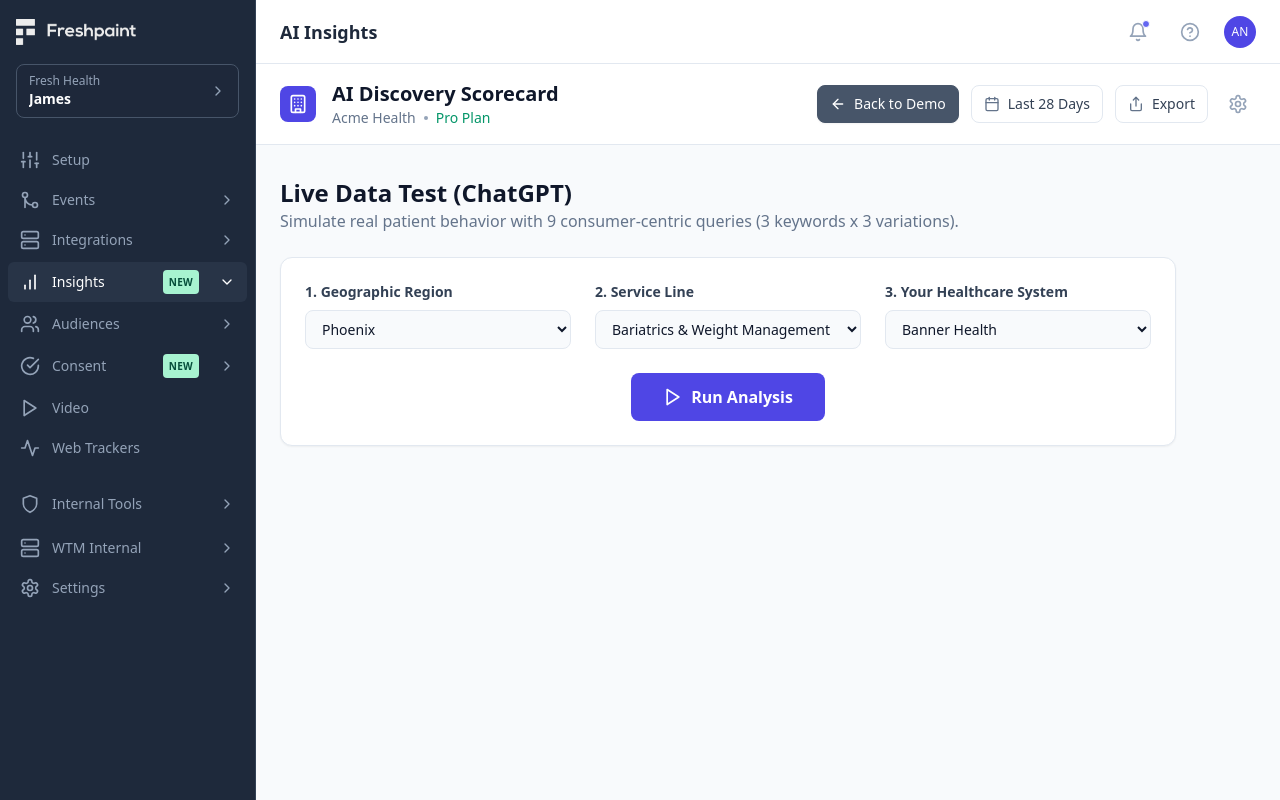
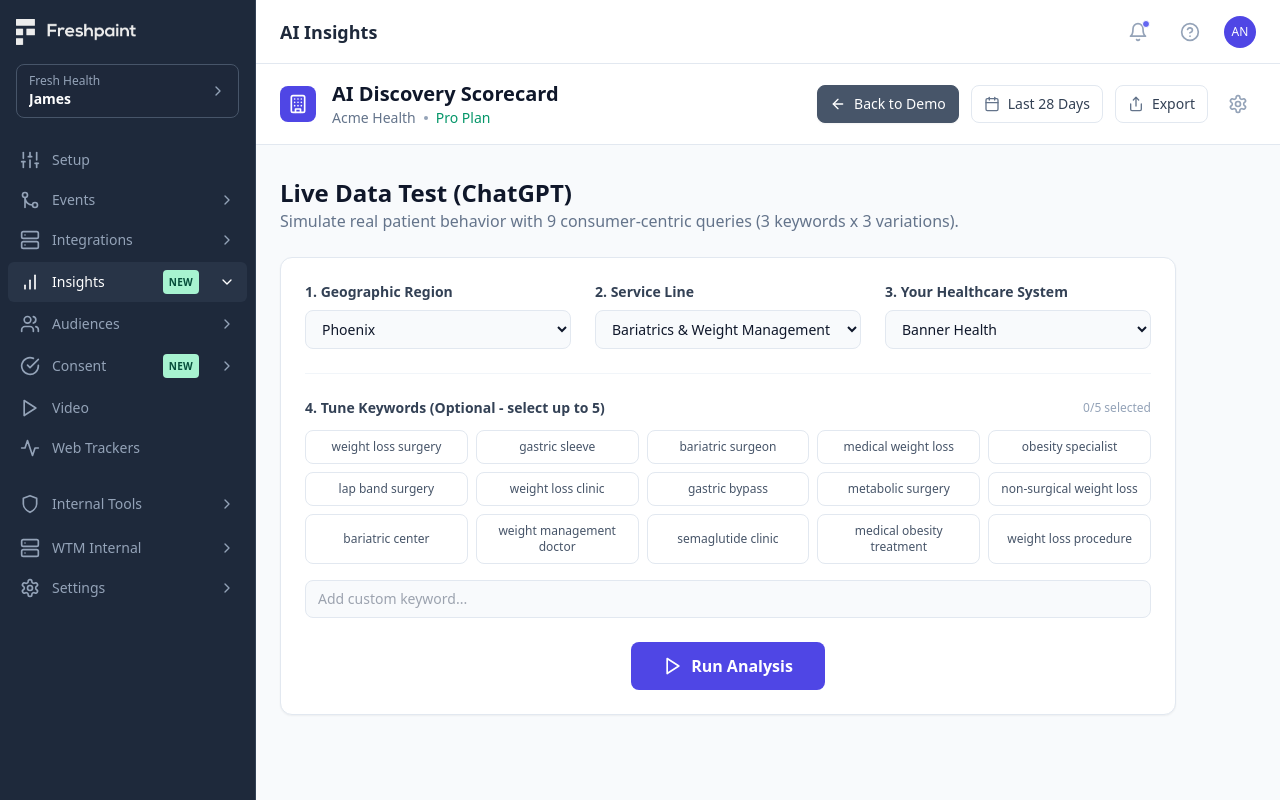
Before and after one commit to jamesrsilvester/ai_discovery_scorecard, a Next.js app: page /test-live in a window 1280 px wide. Built offline with nearby package versions, Linux system fonts and the light colour scheme.

Commit message:
Implement keyword tuning feature with selection grid and custom input

```diff
--- a/src/data/mockData.ts
+++ b/src/data/mockData.ts
@@ -6,6 +6,7 @@ export interface ServiceLine {
     id: string;
     name: string;
     subLines: string[];
+    keywords: string[];
 }
 
 export interface Competitor {
@@ -39,37 +40,83 @@ export const TAXONOMY: ServiceLine[] = [
     {
         id: "bariatrics",
         name: "Bariatrics & Weight Management",
-        subLines: ["Bariatric Surgery", "Medical Weight Loss", "Obesity-Related Conditions"]
+        subLines: ["Bariatric Surgery", "Medical Weight Loss", "Obesity-Related Conditions"],
+        keywords: [
+            "weight loss surgery", "gastric sleeve", "bariatric surgeon", "medical weight loss",
+            "obesity specialist", "lap band surgery", "weight loss clinic", "gastric bypass",
+            "metabolic surgery", "non-surgical weight loss", "bariatric center",
+            "weight management doctor", "semaglutide clinic", "medical obesity treatment",
+            "weight loss procedure"
+        ]
     },
     {
         id: "gi",
         name: "Gastroenterology & Digestive Health",
-        subLines: ["General GI", "Endoscopy", "Colonoscopy", "IBD", "Hepatology"]
+        subLines: ["General GI", "Endoscopy", "Colonoscopy", "IBD", "Hepatology"],
+        keywords: [
+            "gastroenterologist", "endoscopy center", "colonoscopy screening", "stomach doctor",
+            "acid reflux specialist", "IBD clinic", "liver specialist", "digestive health",
+            "heartburn treatment", "abdominal pain doctor", "GI specialist",
+            "Crohn's disease doctor", "gastroscopy", "digestive disorders", "colorectal screening"
+        ]
     },
     {
         id: "ortho",
         name: "Orthopedics & Sports Medicine",
-        subLines: ["Sports Medicine", "Joint Replacement", "Spine", "Hand & Upper Extremity", "Foot & Ankle"]
+        subLines: ["Sports Medicine", "Joint Replacement", "Spine", "Hand & Upper Extremity", "Foot & Ankle"],
+        keywords: [
+            "orthopedic surgeon", "sports medicine", "joint replacement", "knee replacement",
+            "hip replacement", "spine doctor", "shoulder specialist", "hand surgeon",
+            "foot and ankle doctor", "orthopedic clinic", "ACL surgery", "orthopedic specialist",
+            "physical therapy", "back pain doctor", "fracture care"
+        ]
     },
     {
         id: "cardio",
         name: "Cardiovascular & Heart",
-        subLines: ["General Cardiology", "Interventional Cardiology", "Heart Failure", "Vascular Surgery"]
+        subLines: ["General Cardiology", "Interventional Cardiology", "Heart Failure", "Vascular Surgery"],
+        keywords: [
+            "cardiologist", "heart specialist", "heart clinic", "chest pain doctor",
+            "arrhythmia specialist", "vascular surgeon", "heart failure clinic",
+            "cardiothoracic surgeon", "atrial fibrillation treatment", "blood pressure specialist",
+            "cardiac rehab", "diagnostic cardiology", "preventative cardiology",
+            "echocardiogram center", "heart rhythm doctor"
+        ]
     },
     {
         id: "oncology",
         name: "Oncology & Cancer Center",
-        subLines: ["Medical Oncology", "Radiation Oncology", "Surgical Oncology", "Breast Cancer", "Lung Cancer"]
+        subLines: ["Medical Oncology", "Radiation Oncology", "Surgical Oncology", "Breast Cancer", "Lung Cancer"],
+        keywords: [
+            "oncologist", "cancer center", "cancer specialist", "breast cancer doctor",
+            "chemotherapy clinic", "radiation therapy", "surgical oncology", "hematologist",
+            "lung cancer specialist", "infusion center", "cancer treatment",
+            "colorectal cancer doctor", "prostate cancer specialist", "ovarian cancer doctor",
+            "oncology clinic"
+        ]
     },
     {
         id: "primary",
         name: "Primary Care & Family Medicine",
-        subLines: ["Adult Medicine", "Pediatrics", "Internal Medicine", "Wellness Exams"]
+        subLines: ["Adult Medicine", "Pediatrics", "Internal Medicine", "Wellness Exams"],
+        keywords: [
+            "primary care physician", "family doctor", "PCP", "internal medicine",
+            "pediatrician", "wellness exam", "annual physical", "general practitioner",
+            "primary care clinic", "chronic disease management", "preventative care doctor",
+            "vaccinations", "travel medicine", "women's health primary care", "men's health primary care"
+        ]
     },
     {
         id: "womens",
         name: "Women's Health & OBGYN",
-        subLines: ["Obstetrics", "Gynecology", "Maternal Fetal Medicine", "Pregnancy Care"]
+        subLines: ["Obstetrics", "Gynecology", "Maternal Fetal Medicine", "Pregnancy Care"],
+        keywords: [
+            "obgyn", "gynecologist", "obstetrician", "prenatal care",
+            "maternal fetal medicine", "pregnancy doctor", "midwife",
+            "fertility specialist", "menopause clinic", "womens health center",
+            "papsmear", "birth control clinic", "infertility doctor",
+            "pelvic health specialist", "gynecologic oncology"
+        ]
     }
 ];
 
--- a/src/pages/test-live.tsx
+++ b/src/pages/test-live.tsx
@@ -42,6 +42,10 @@ export default function TestLive() {
     const [error, setError] = useState<string | null>(null);
     const [expandedIndex, setExpandedIndex] = useState<number | null>(null);
 
+    // Keyword Tuning State
+    const [selectedKeywords, setSelectedKeywords] = useState<string[]>([]);
+    const [customKeyword, setCustomKeyword] = useState('');
+
     // Derived State
     const competitorsForMarket = useMemo(() => {
         const comps = COMPETITORS[selectedMarket] || [];
@@ -57,6 +61,12 @@ export default function TestLive() {
 
     const activeServiceLine = TAXONOMY.find(s => s.id === selectedServiceLineId);
 
+    // Reset keywords when service line changes
+    useEffect(() => {
+        setSelectedKeywords([]);
+        setCustomKeyword('');
+    }, [selectedServiceLineId]);
+
     const handleRun = async () => {
         setLoading(true);
         setLoadingStep(0);
@@ -65,6 +75,8 @@ export default function TestLive() {
 
         try {
             // Step 1: Generate Queries first (fast)
+            const userKeywords = [...selectedKeywords, ...(customKeyword ? [customKeyword] : [])];
+
             const genRes = await fetch('/api/chatgpt', {
                 method: 'POST',
                 headers: { 'Content-Type': 'application/json' },
@@ -72,7 +84,8 @@ export default function TestLive() {
                     serviceLine: activeServiceLine?.name,
                     market: selectedMarket,
                     targetBrand: targetBrand,
-                    step: 'generate'
+                    step: 'generate',
+                    userKeywords // Send the tuned keywords
                 }),
             });
             const genData = await genRes.json();
@@ -196,6 +209,48 @@ export default function TestLive() {
                                     <option key={brand} value={brand}>{brand}</option>
                                 ))}
                             </select>
+                        </div>
+                    </div>
+
+                    {/* 4. Keyword Tuning Grid */}
+                    <div className="border-t border-slate-100 pt-6 mb-6">
+                        <div className="flex items-center justify-between mb-3">
+                            <label className="block text-sm font-semibold text-slate-700">4. Tune Keywords (Optional - select up to 5)</label>
+                            <span className="text-xs text-slate-400 font-medium">{selectedKeywords.length}/5 selected</span>
+                        </div>
+
+                        <div className="grid grid-cols-2 sm:grid-cols-3 md:grid-cols-5 gap-2 mb-4">
+                            {activeServiceLine?.keywords.map((kw) => {
+                                const isSelected = selectedKeywords.includes(kw);
+                                return (
+                                    <button
+                                        key={kw}
+                                        onClick={() => {
+                                            if (isSelected) {
+                                                setSelectedKeywords(selectedKeywords.filter(k => k !== kw));
+                                            } else if (selectedKeywords.length < 5) {
+                                                setSelectedKeywords([...selectedKeywords, kw]);
+                                            }
+                                        }}
+                                        className={`px-3 py-2 rounded-lg text-xs font-medium transition-all border ${isSelected
+                                            ? 'bg-indigo-50 border-indigo-200 text-indigo-700 shadow-sm'
+                                            : 'bg-white border-slate-200 text-slate-600 hover:border-slate-300 hover:bg-slate-50'
+                                            }`}
+                                    >
+                                        {kw}
+                                    </button>
+                                );
+                            })}
+                        </div>
+
+                        <div className="flex gap-2">
+                            <input
+                                type="text"
+                                placeholder="Add custom keyword..."
+                                value={customKeyword}
+                                onChange={(e) => setCustomKeyword(e.target.value)}
+                                className="flex-1 px-3 py-2 bg-slate-50 border border-slate-200 rounded-lg text-sm focus:outline-none focus:ring-2 focus:ring-indigo-500/20 focus:border-indigo-500"
+                            />
                         </div>
                     </div>
 
```
Also changed, not shown: src/pages/api/chatgpt.ts (+17 -9 lines).
